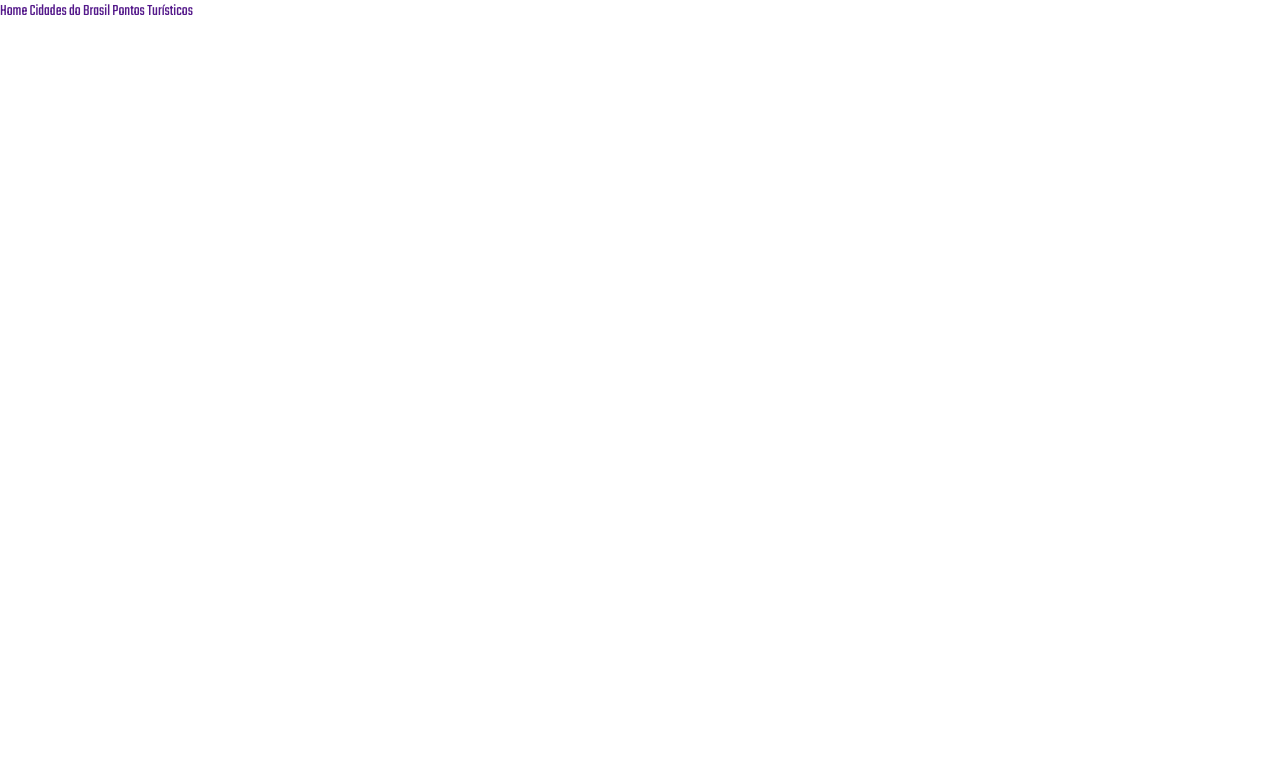
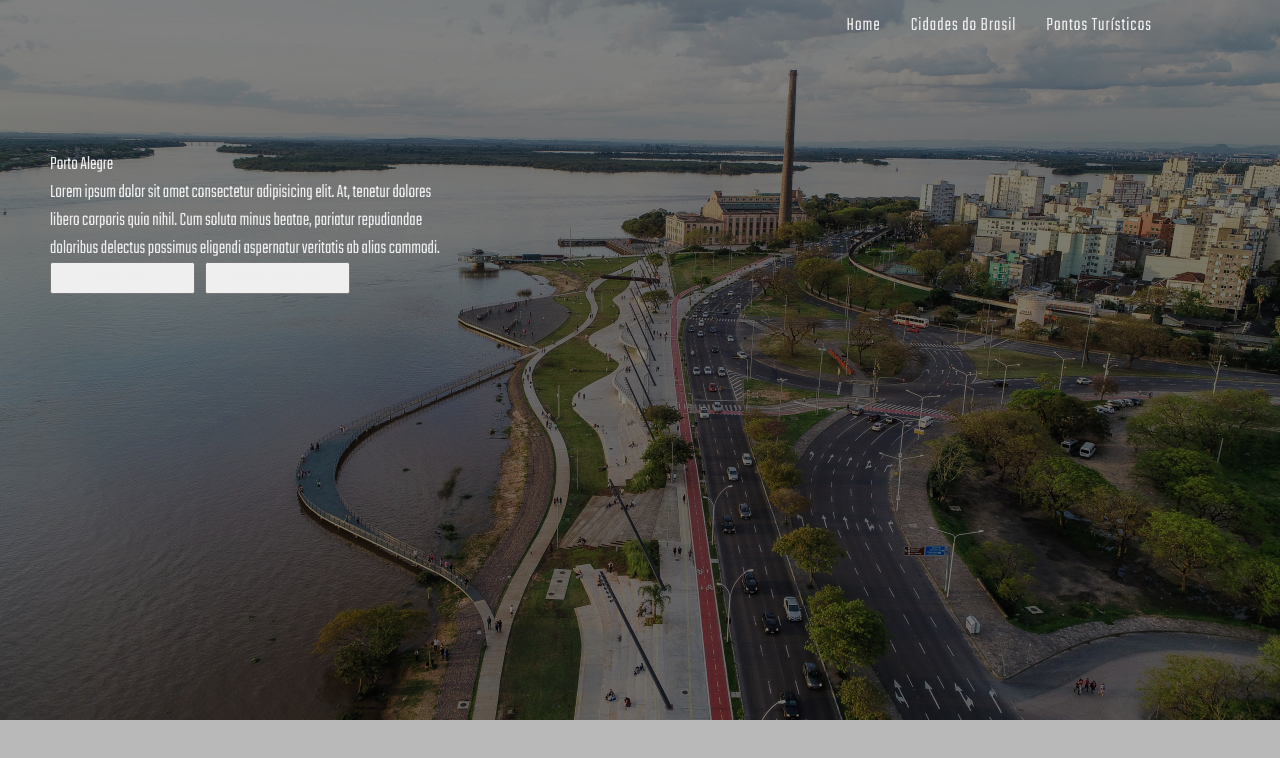
Before and after one commit to TailonSilva/CapaCidadesJS, a plain HTML site: page index.html in a window 1280 px wide. Drawn offline with Linux system fonts and the light colour scheme.

Commit message:
Container e layout da capa

```diff
--- a/index.html
+++ b/index.html
@@ -22,12 +22,33 @@
         </nav>
     </header>
 
-    <main>
-        <div class="container">
-            <div class="itens">
-                <img src="" alt="">
+    <main class="container">
+
+            <div class="lista-itens">
+
+                <div class="item">
+
+                    <img src="./img/capa-porto alegre.jpg" alt="Cidade de Porto Alegre - Orla do Rio Guaíba">
+
+                    <div class="texto">
+
+                        <h1>Porto Alegre</h1>
+                        <p>Lorem ipsum dolor sit amet consectetur adipisicing elit. At, tenetur dolores libero corporis quia nihil. Cum soluta minus beatae, pariatur repudiandae doloribus delectus possimus eligendi aspernatur veritatis ab alias commodi.</p>
+
+                        <div class="buttons">
+                            <button>Saiba Mais</button>
+                            <button>Pontos Turísticos</button>
+                        </div>
+
+                    </div>
+
+
+
+
+                </div>
+
             </div>
-        </div>
+
     </main>
 
 </body>
--- a/style.css
+++ b/style.css
@@ -4,4 +4,101 @@
     padding: 0;
     text-decoration: none;
     box-sizing: border-box;
+    color: #eee;
+    font-size: 1.1rem;
+    font-weight: lighter;
 }
+
+img {
+    width: 100%;
+}
+
+header {
+    width: 100%;
+    height: 50px;
+    display: flex;
+    align-items: center;
+    z-index: 5;
+    position: relative;
+
+}
+
+header nav {
+    width: 80%;
+    margin: auto;
+    display: flex;
+    gap: 30px;
+    justify-content: flex-end;
+
+}
+
+header nav a {
+    font-weight: lighter;
+    letter-spacing: 1px;
+    position: relative;
+
+}
+
+header nav a::before {
+    width: 0%;
+    height: 2px;
+    background-color: #eee;
+    position: absolute;
+    content: "";
+    bottom: 5px;
+    right: 0;
+}
+
+header nav a:hover::before {
+    width: 100%;
+    transition: 0.7s;
+}
+
+.container {
+    width: 100vw;
+    height: 100vh;
+    margin-top: -50px;
+    overflow: hidden;
+
+}
+
+.lista-itens {
+    background-color: #00000046;
+    width: 100%;
+    height: 100%;
+    z-index: 1;
+}
+
+.item {
+    position: relative;
+}
+
+.lista-itens img {
+    filter: brightness(50%);
+    object-fit: cover;
+    width: 100%;
+    height: 100%;
+}
+
+.lista-itens .texto {
+    position: absolute;
+    top: 150px;
+    left: 50px;
+    width: 400px;
+    margin: auto;
+}
+
+.lista-itens .texto h1 {}
+
+.lista-itens .texto p {}
+
+.lista-itens .buttons {
+    display: flex;
+    width: 300px;
+    gap: 10px;
+}
+
+.lista-itens .buttons button {
+    width: 50%;
+    flex-grow: 1;
+}
```
